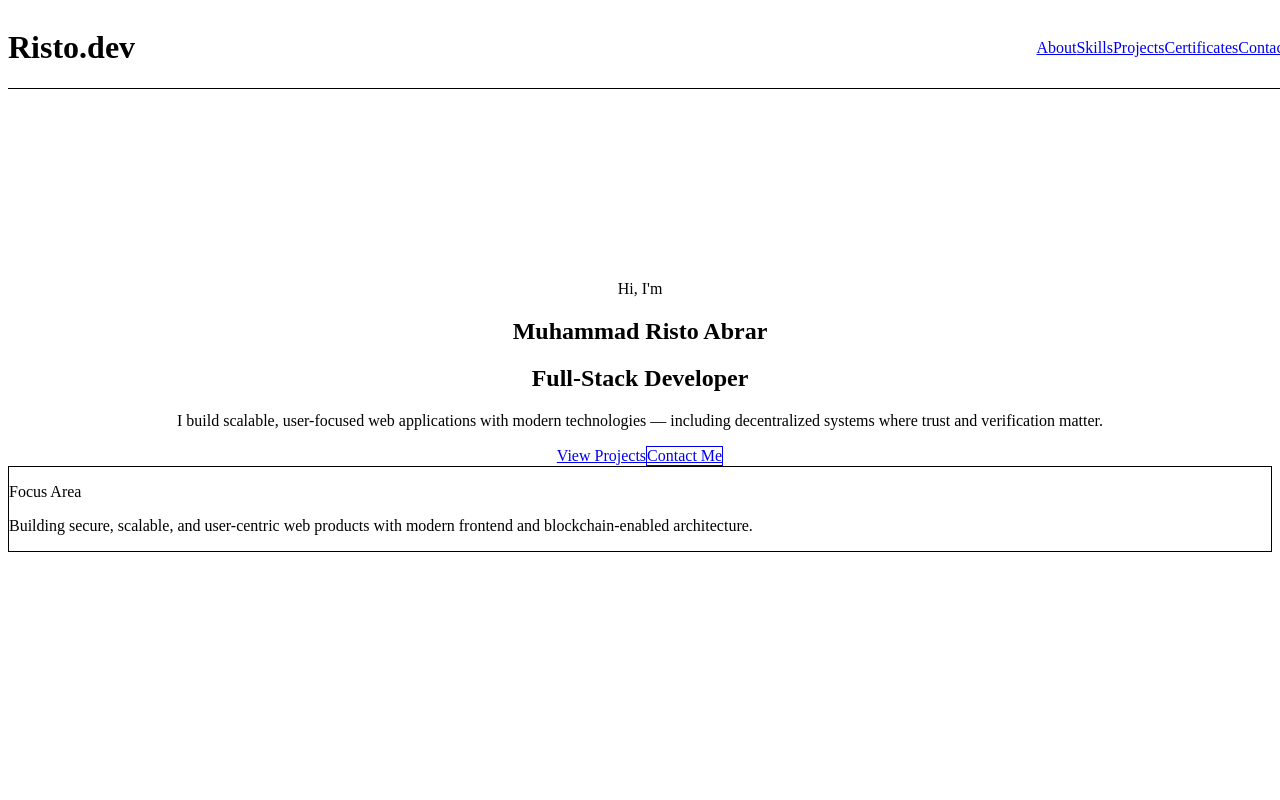
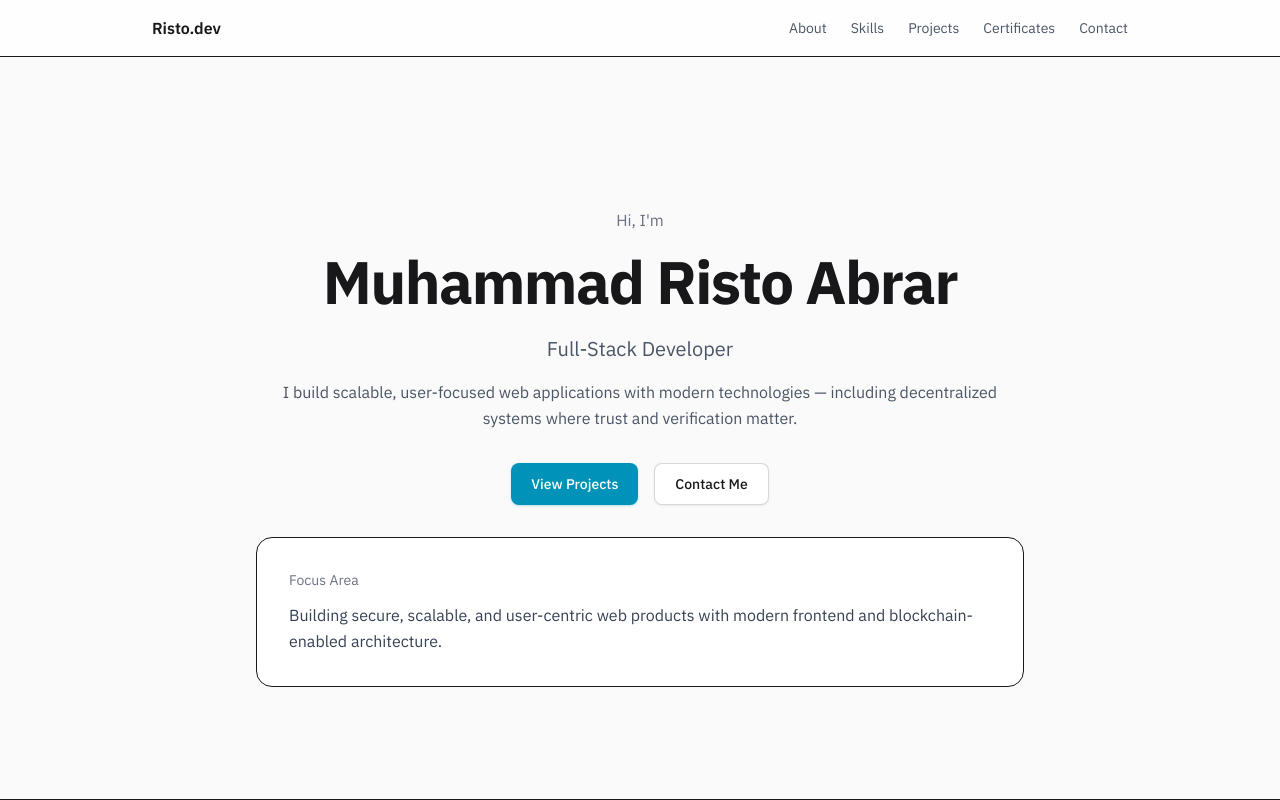
Before and after one commit to Murito-01/personal-portofolio, a Next.js app: page / in a window 1280 px wide. Shown: the top 800 px of the page. Built offline with nearby package versions, Linux system fonts and the light colour scheme.

Commit message:
Refactor global styles and layout to incorporate IBM Plex fonts, enhance dark mode support, and improve section scroll behavior

```diff
--- a/app/globals.css
+++ b/app/globals.css
@@ -1,11 +1,18 @@
-@tailwind base;
-@tailwind components;
-@tailwind utilities;
+@import "tailwindcss";
 
-html {
+@custom-variant dark (&:where(.dark, .dark *));
+
+@theme {
+  --font-sans: var(--font-ibm-sans), ui-sans-serif, system-ui, sans-serif;
+  --font-mono: var(--font-ibm-mono), ui-monospace, monospace;
+}
+
+@layer base {
+  html {
     scroll-behavior: smooth;
   }
 
-  section {
-    scroll-margin-top: 80px;
+  section[id] {
+    scroll-margin-top: 5rem;
   }
+}
--- a/app/layout.tsx
+++ b/app/layout.tsx
@@ -1,9 +1,27 @@
+import { IBM_Plex_Mono, IBM_Plex_Sans } from "next/font/google";
+import Script from "next/script";
 import "./globals.css";
 
+const ibmSans = IBM_Plex_Sans({
+  subsets: ["latin"],
+  weight: ["400", "500", "600", "700"],
+  variable: "--font-ibm-sans",
+  display: "swap",
+});
+
+const ibmMono = IBM_Plex_Mono({
+  subsets: ["latin"],
+  weight: ["400", "500"],
+  variable: "--font-ibm-mono",
+  display: "swap",
+});
+
 export const metadata = {
-  title: "MUHAMMAD RISTO ABRAR",
-  description: "Personal website",
+  title: "Muhammad Risto Abrar",
+  description: "Personal website — full-stack & Web3 developer",
 };
+
+const themeInitScript = `(function(){try{var d=document.documentElement;var t=localStorage.getItem("theme");var dark=t==="dark"||!t&&window.matchMedia("(prefers-color-scheme: dark)").matches;if(dark)d.classList.add("dark");else d.classList.remove("dark");}catch(e){}})();`;
 
 export default function RootLayout({
   children,
@@ -11,8 +29,11 @@ export default function RootLayout({
   children: React.ReactNode;
 }) {
   return (
-    <html lang="en">
-      <body className="bg-gray-50 text-black">
+    <html lang="en" className={`${ibmSans.variable} ${ibmMono.variable}`} suppressHydrationWarning>
+      <body className="min-h-screen bg-zinc-50 font-sans text-zinc-900 antialiased dark:bg-zinc-950 dark:text-zinc-50">
+        <Script id="theme-init" strategy="beforeInteractive">
+          {themeInitScript}
+        </Script>
         {children}
       </body>
     </html>
```
